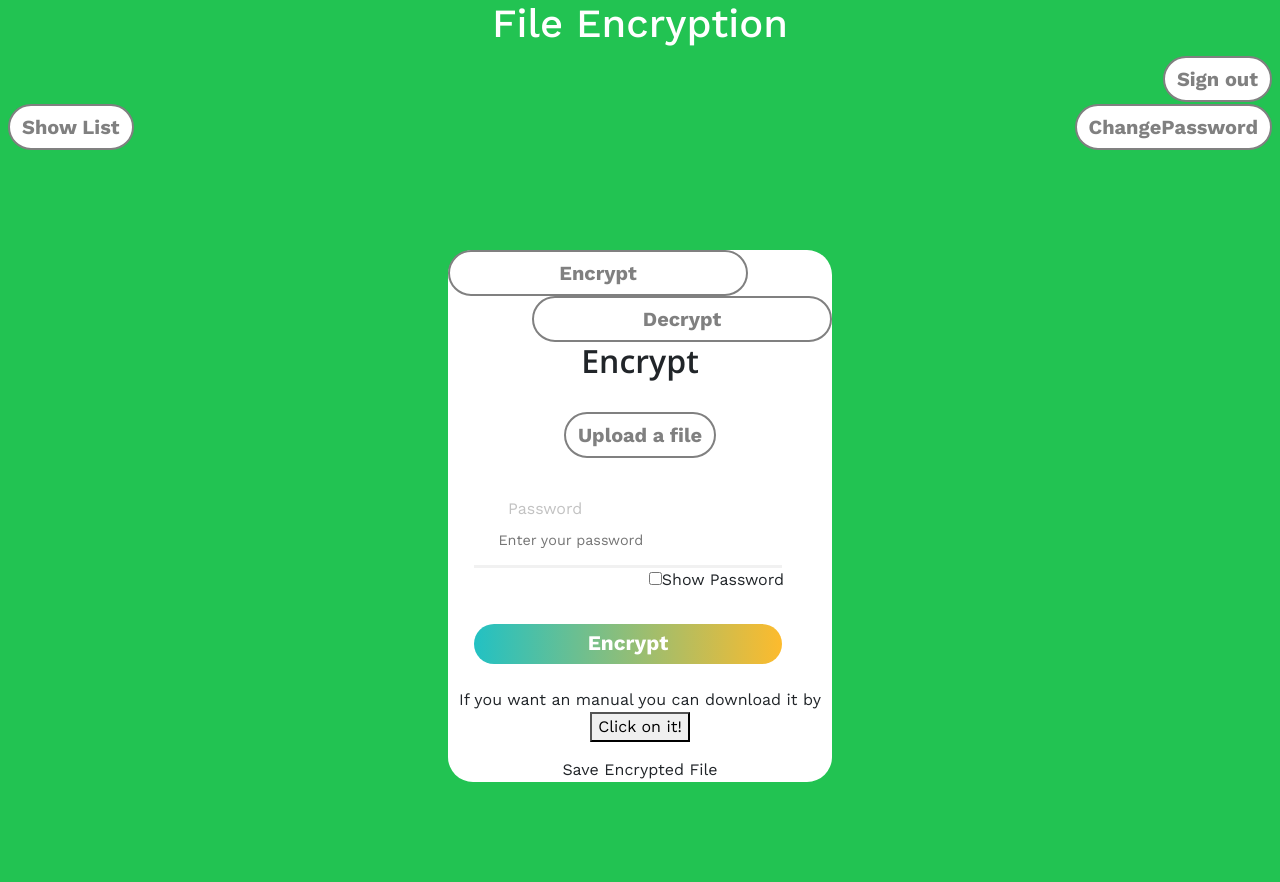
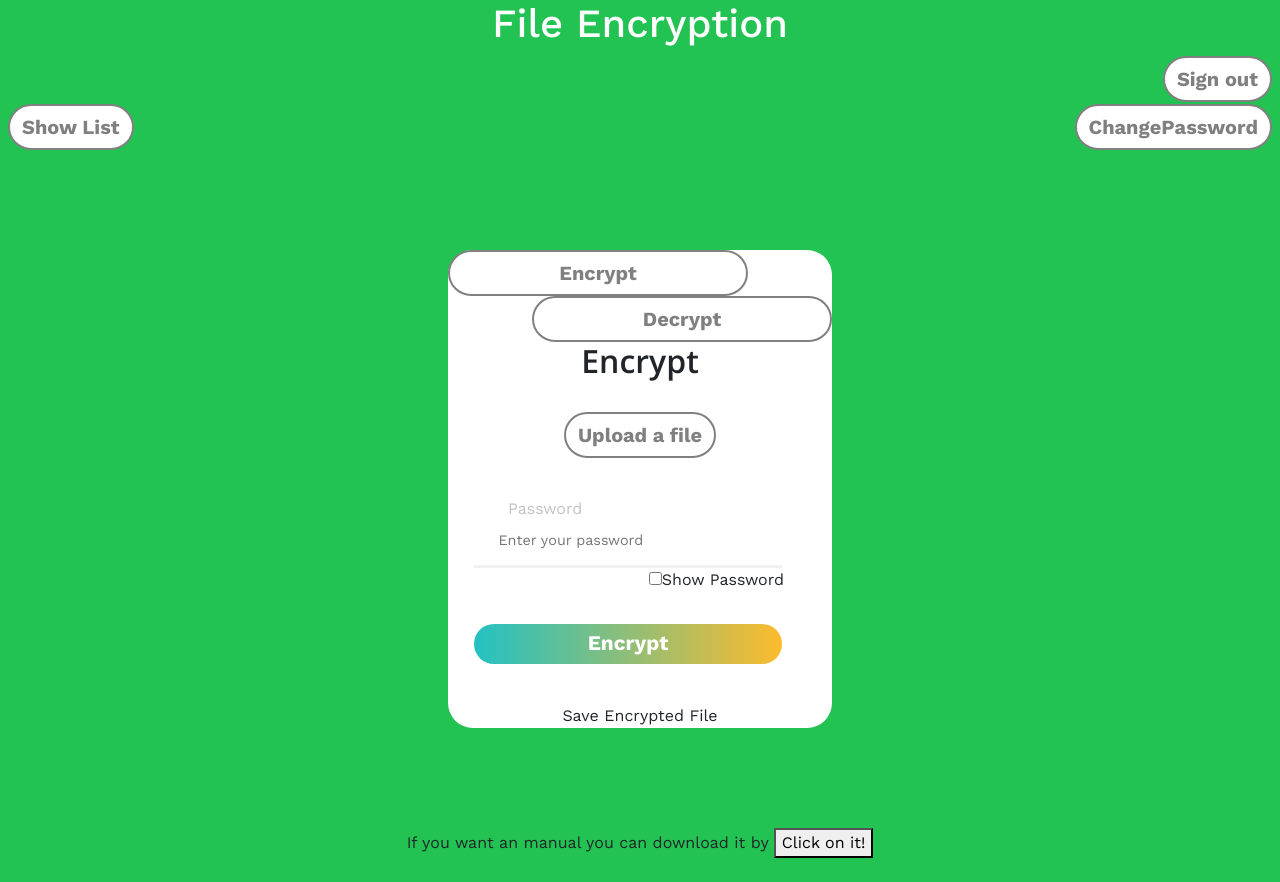
Before and after one commit to dev-sriramp/fileEncryption, a React (Create React App) app: page /Dashboard in a window 1280 px wide. After the commit the page ends 858 px from the top, so only its background shows below. Built offline with nearby package versions, Linux system fonts and the light colour scheme; no server answers; sample sign-in values are in the browser's storage.

Commit message:
Update Dashboard.js

```diff
--- a/src/components/Dashboard.js
+++ b/src/components/Dashboard.js
@@ -151,14 +151,14 @@ setHigh(true);
             <FormHeader title={type} />
             <Form />
             <center>
-                If you want an manual you can download it by <button onClick={() => window.open('https://drive.google.com/uc?export=download&id=1AbhkZCuBuJLiwYwSbNxyL-L0Ub-hqBej')} >Click on it!</button>
-            </center>
-            <center>
             <p className="text-danger">{wrong}</p>
             <a id="aEncsavefile" href={hrefOfFile} download={download}>Save {type}ed File</a>
             </center>
           </div>
         </form>
+        <center>
+            If you want an manual you can download it by <button onClick={() => window.open('https://drive.google.com/uc?export=download&id=1AbhkZCuBuJLiwYwSbNxyL-L0Ub-hqBej')} >Click on it!</button>
+        </center>
         <center>
         {high &&
 <h3 className="text-white">
```
